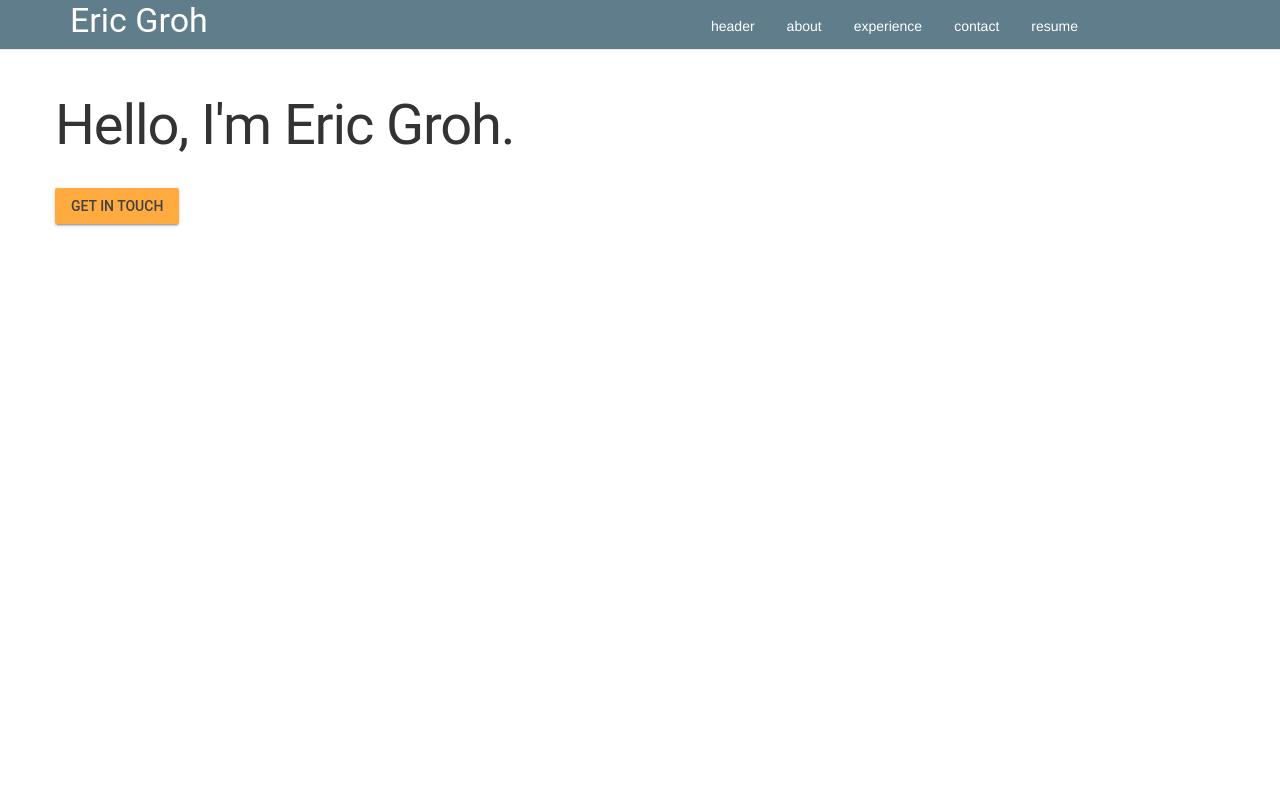
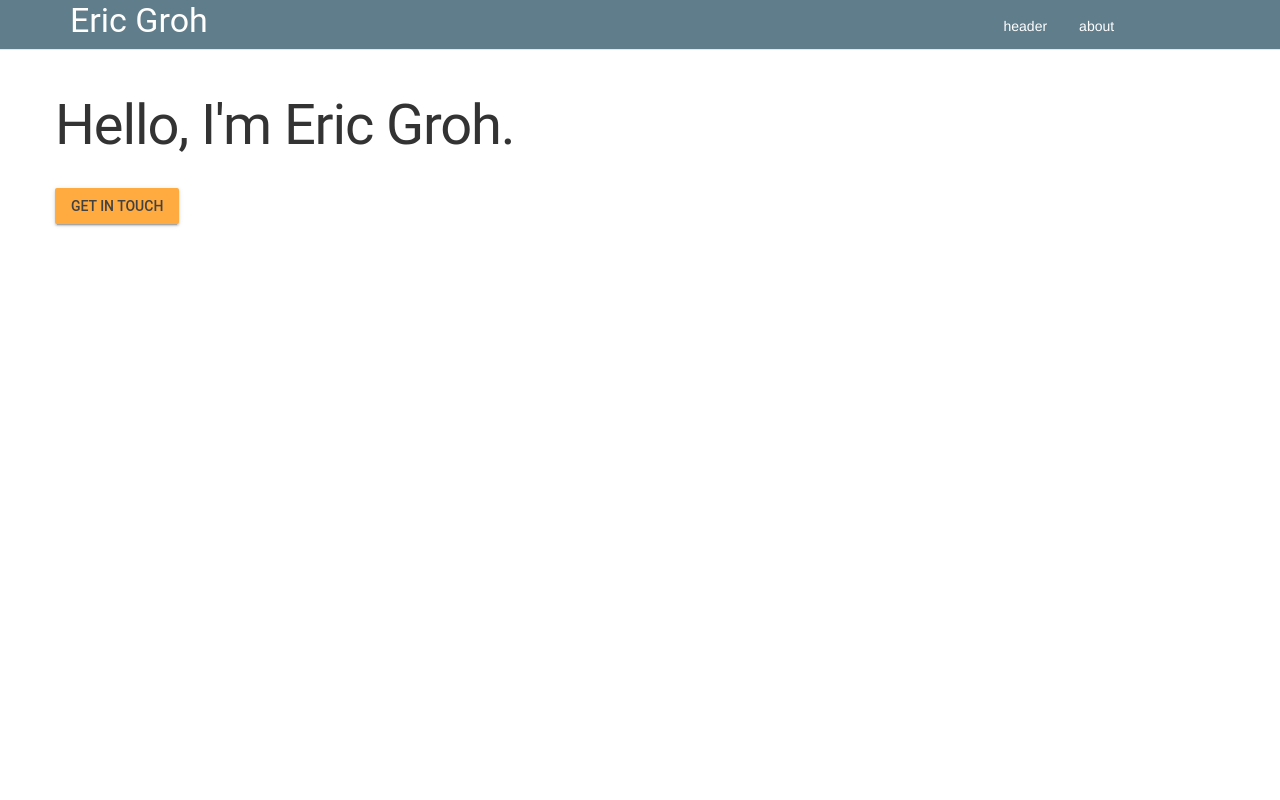
Before and after one commit to ericgroh/ericgroh.github.io, a plain HTML site: page index.html in a window 1280 px wide. Shown: the top 800 px of the page. Drawn offline with nearby package versions, Linux system fonts and the light colour scheme.

Commit message:
navbar menu

```diff
--- a/index.html
+++ b/index.html
@@ -34,10 +34,10 @@
     <nav class="navbar navbar-default navbar-fixed-top">
       <div class="container">
         <div class="row">
-          <div class="col-xs-6">
+          <div class="col-xs-9">
             <h3>Eric Groh</h3>
           </div>
-          <div class="col-xs-6">
+          <div class="col-xs-3">
             <ul id="nav" class="topnav">
               <li><a href="#header">header</a></li>
               <li><a href="#about">about</a></li>
```
